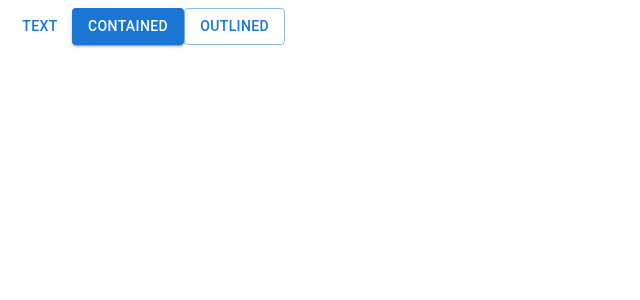
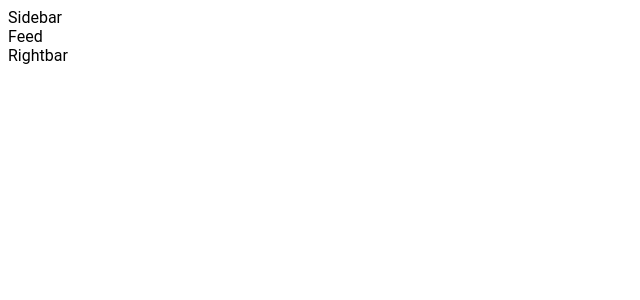
Before and after one commit to Juliaxtran/facebook-_responsive_project, a React (Create React App) app: page / in a window 1280 px wide. Shown: the top 300 px of the page, without its empty margins (0-640 px from the left). Built offline with nearby package versions, Linux system fonts and the light colour scheme.

Commit message:
Create initial components

```diff
--- a/src/App.js
+++ b/src/App.js
@@ -1,15 +1,19 @@
 
 import './App.css';
 import * as React from 'react';
-import Button from '@mui/material/Button';
+import Sidebar from './components/Sidebar';
+import Feed from './components/Feed';
+import Rightbar from './components/Rightbar';
 
 
 function App() {
+
+
   return (
     <div className="App">
-     <Button variant="text">Text</Button>
-      <Button variant="contained">Contained</Button>
-      <Button variant="outlined">Outlined</Button>
+      <Sidebar />
+      <Feed />
+      <Rightbar />
     </div>
   );
 }
--- /dev/null
+++ b/src/components/Feed.js
@@ -0,0 +1,9 @@
+import React from 'react'
+
+const Feed = () => {
+  return (
+    <div>Feed</div>
+  )
+}
+
+export default Feed
--- /dev/null
+++ b/src/components/Rightbar.js
@@ -0,0 +1,9 @@
+import React from 'react'
+
+const Rightbar = () => {
+  return (
+    <div>Rightbar</div>
+  )
+}
+
+export default Rightbar
--- /dev/null
+++ b/src/components/Sidebar.js
@@ -0,0 +1,9 @@
+import React from 'react'
+
+const Sidebar = () => {
+  return (
+    <div>Sidebar</div>
+  )
+}
+
+export default Sidebar
```
Also changed, not shown: src/components/Navbar.js (added, +9 -0 lines), src/theme.js (added, +16 -0 lines).
